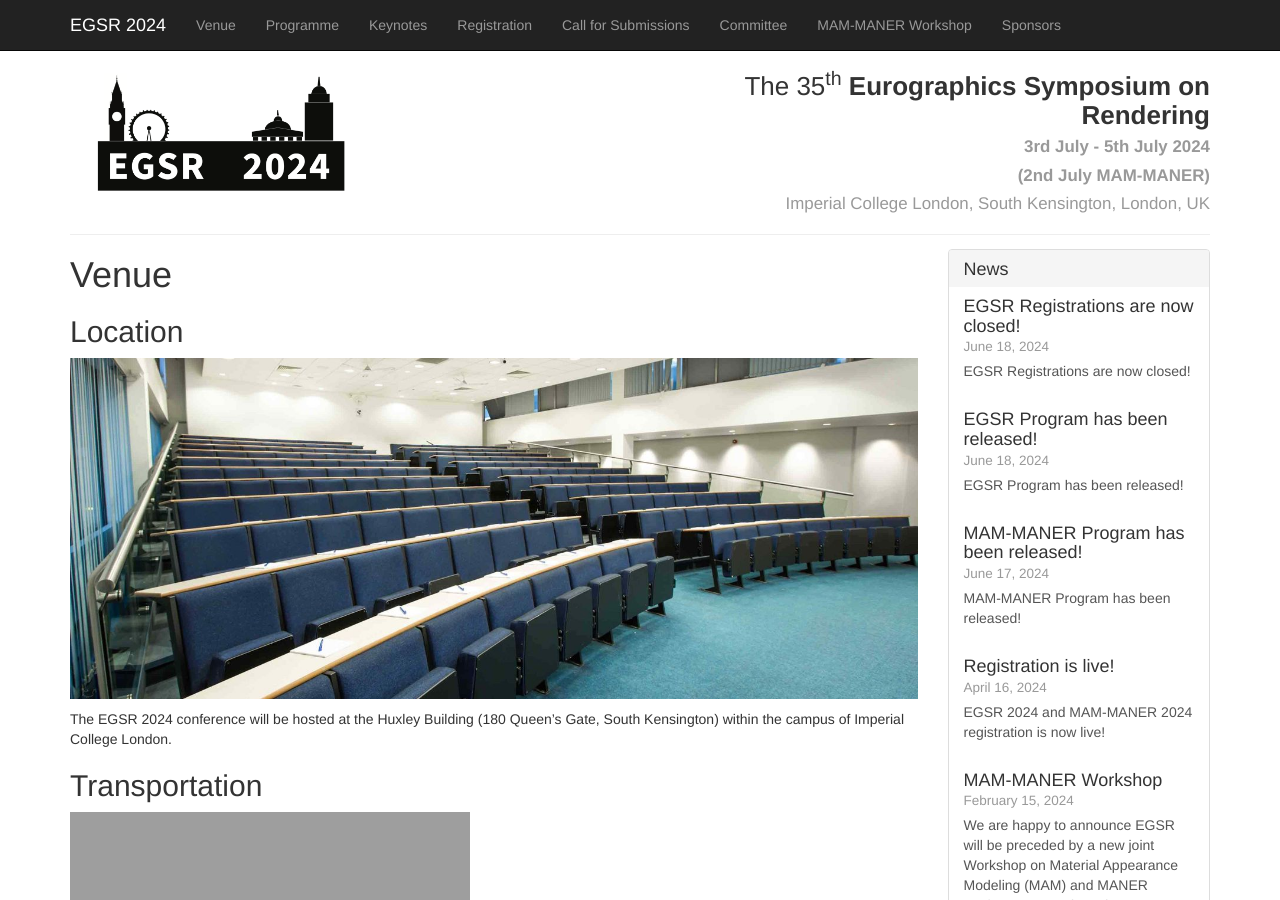
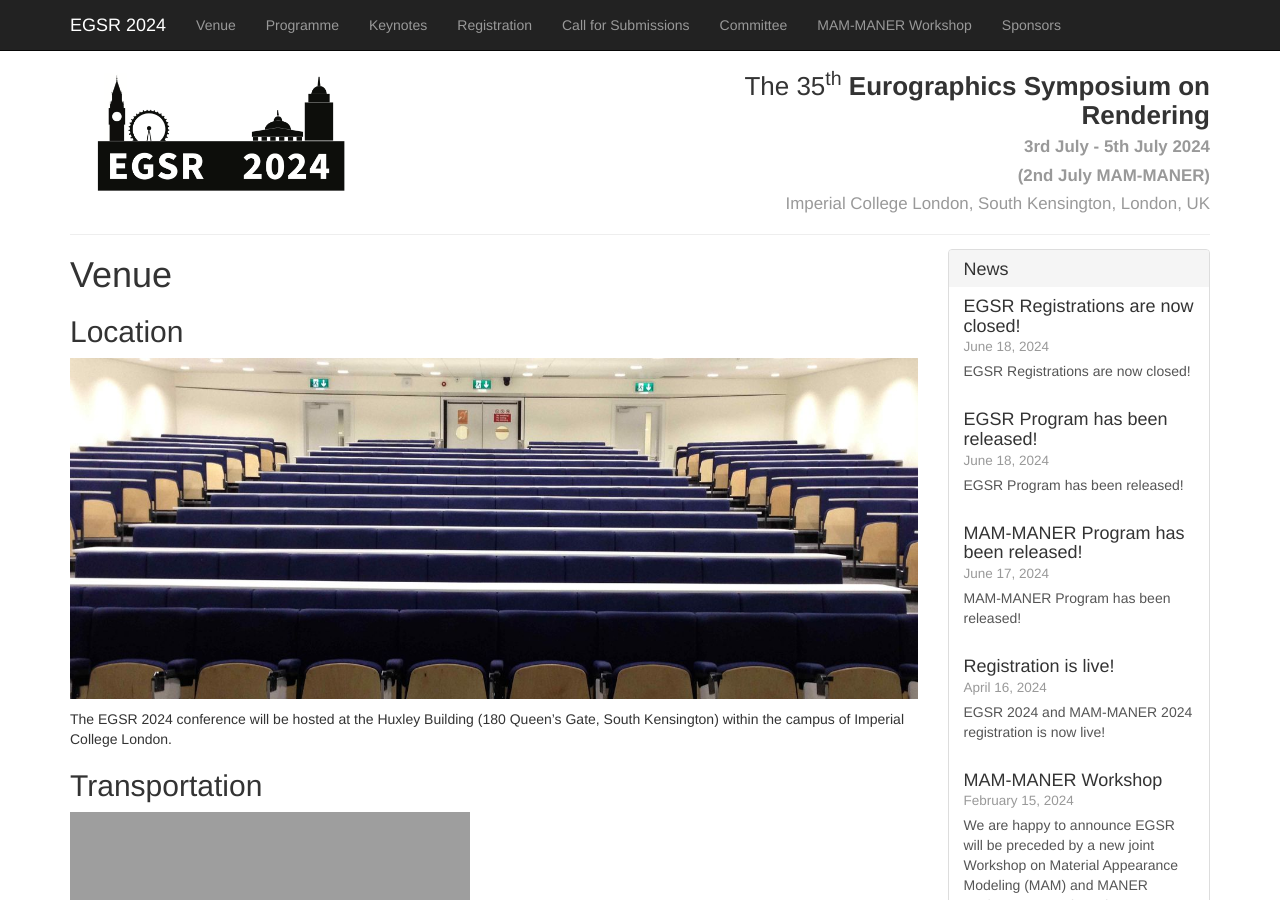
Before and after one commit to emilienogue/egsr2024.github.io, a Jekyll site: the page built from venue.md, in a window 1280 px wide and 900 px high. Built offline with Jekyll 4.4.1, drawn with Linux system fonts in a browser that asks for light colours; comment, search, counter and statistics services are not loaded.

Commit message:
Update venue.md

```diff
--- a/venue.md
+++ b/venue.md
@@ -14,7 +14,7 @@
 
 ## Location
 
-<img class="venue-image" src="{{site.url}}/img/venue/Huxley.jpg" alt="Huxley Building">
+<img class="venue-image" src="{{site.url}}/img/venue/lecturetheatre.jpg" alt="Huxley Building">
 <!--![Huxley Building](/img/venue/Huxley.jpg)-->
 
 The EGSR 2024 conference will be hosted at the Huxley Building (180 Queen's Gate, South Kensington) within the campus of Imperial College London.
```
